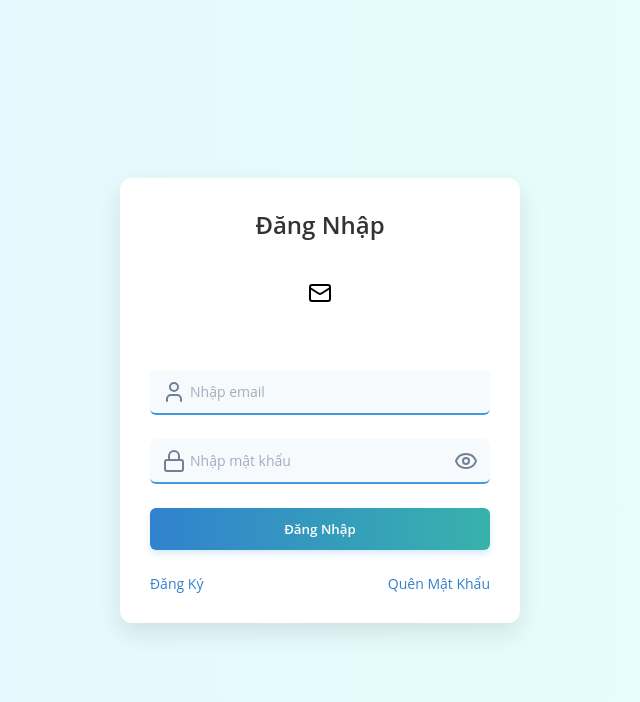
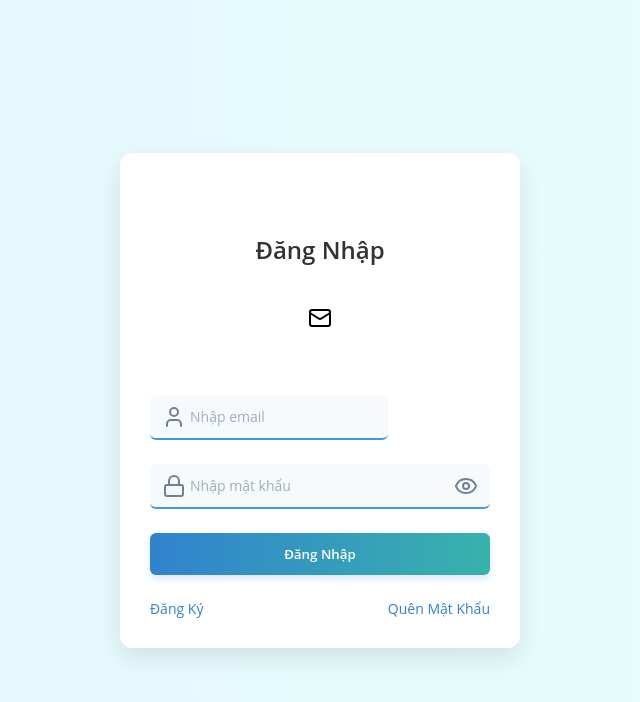
Before and after one commit to phamhoangtien21130562/chat-realtime_FE, a React (Create React App) app: page / in a window 1280 px wide. Shown: the top 702 px of the page, without its empty margins (320-960 px from the left). Built offline with nearby package versions, Linux system fonts and the light colour scheme.

Commit message:
register

```diff
--- a/src/assets/style/register.css
+++ b/src/assets/style/register.css
@@ -70,3 +70,107 @@ input#submit:hover{
 
     background: linear-gradient(to right, #fc466b, #3f5efb);
 } */
+* {
+    margin: 0;
+    padding: 0;
+    border: none;
+    font-family: 'Open Sans', sans-serif;
+}
+
+body {
+    height: 100vh;
+    background: linear-gradient(to right, #e6f7ff, #e6fffa);
+    display: flex;
+    justify-content: center;
+    align-items: center;
+}
+
+.to {
+    display: flex;
+    justify-content: center;
+    align-items: center;
+    width: 100%;
+    height: 100%;
+}
+
+.form {
+    border: 1px solid transparent;
+    grid-column: 6 / 9;
+    grid-row: 3;
+    height: 470px;
+    width: 292px;
+    display: flex;
+    flex-direction: column;
+    align-items: center;
+    position: relative;
+    border-radius: 15px;
+    box-shadow: 0 10px 25px rgba(0, 0, 0, 0.1); /* tương đồng login card */
+    background-color: white;
+}
+
+h2 {
+    margin-top: 50px;
+    margin-bottom: 30px;
+    color: #333;
+}
+
+i.fab.fa-app-store-ios {
+    display: block;
+    margin-bottom: 50px;
+    font-size: 28px;
+    color: #4299e1;
+}
+
+label {
+    margin-left: -126px;
+    display: block;
+    font-weight: 500;
+    color: #4a5568;
+}
+
+input {
+    display: block;
+    border: none;
+    border-bottom: 2px solid #4299e1; /* giống login input */
+    margin-top: 6px;
+    margin-bottom: 10px;
+    outline-style: none;
+    background-color: #f7fafc;
+    font-size: 14px;
+    padding: 5px 10px;
+    border-radius: 6px;
+    transition: border-color 0.2s, box-shadow 0.2s;
+}
+
+input:focus {
+    border-color: #2b6cb0;
+    box-shadow: 0 2px 4px rgba(66, 153, 225, 0.1);
+}
+
+input[type="text"] {
+    width: 70%;
+}
+
+input#submit {
+    padding: 10px;
+    width: 60%;
+    border-radius: 10px;
+    border: none;
+    position: absolute;
+    bottom: 10px;
+    cursor: pointer;
+    background: linear-gradient(to right, #3182ce, #38b2ac); /* màu login button */
+    color: white;
+    font-weight: 600;
+    box-shadow: 0 4px 6px rgba(66, 153, 225, 0.2);
+    transition: background 0.3s, transform 0.2s;
+}
+
+input#submit:hover {
+    background: linear-gradient(to right, #2b6cb0, #319795);
+    transform: translateY(-1px);
+}
+
+input#submit:active {
+    transform: translateY(1px);
+}
```
